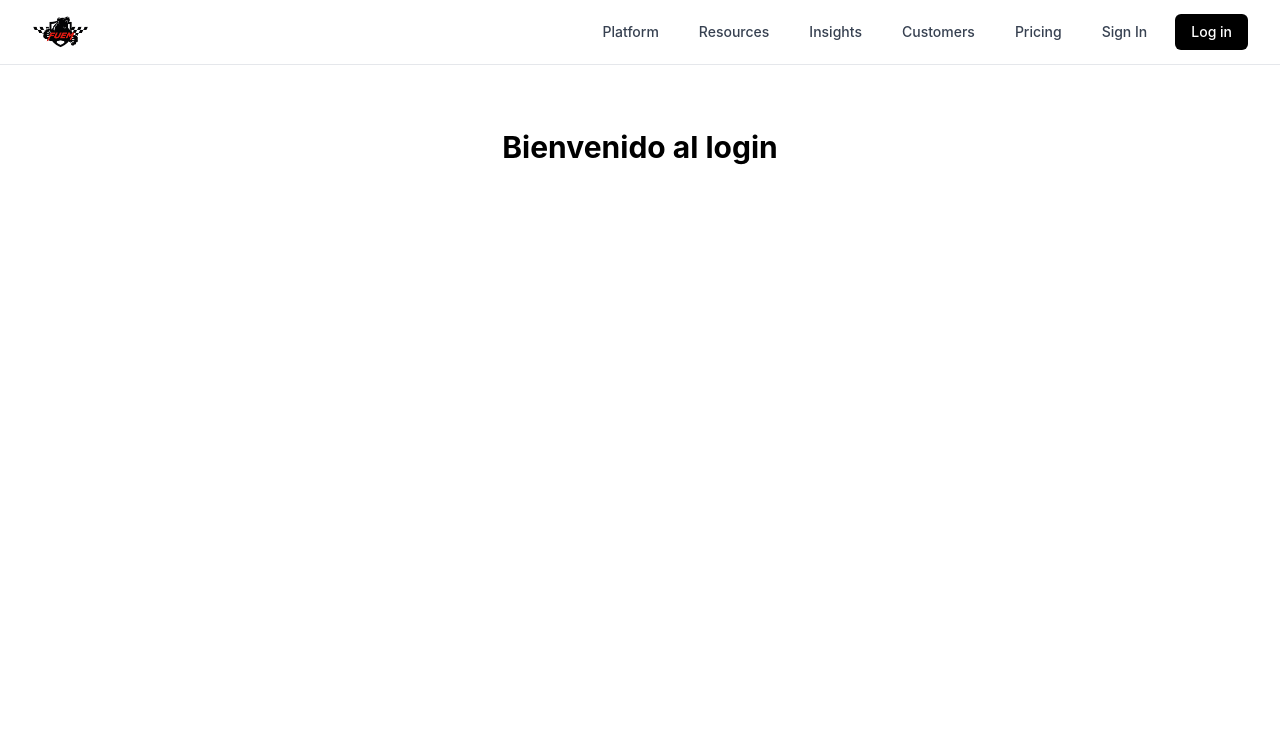
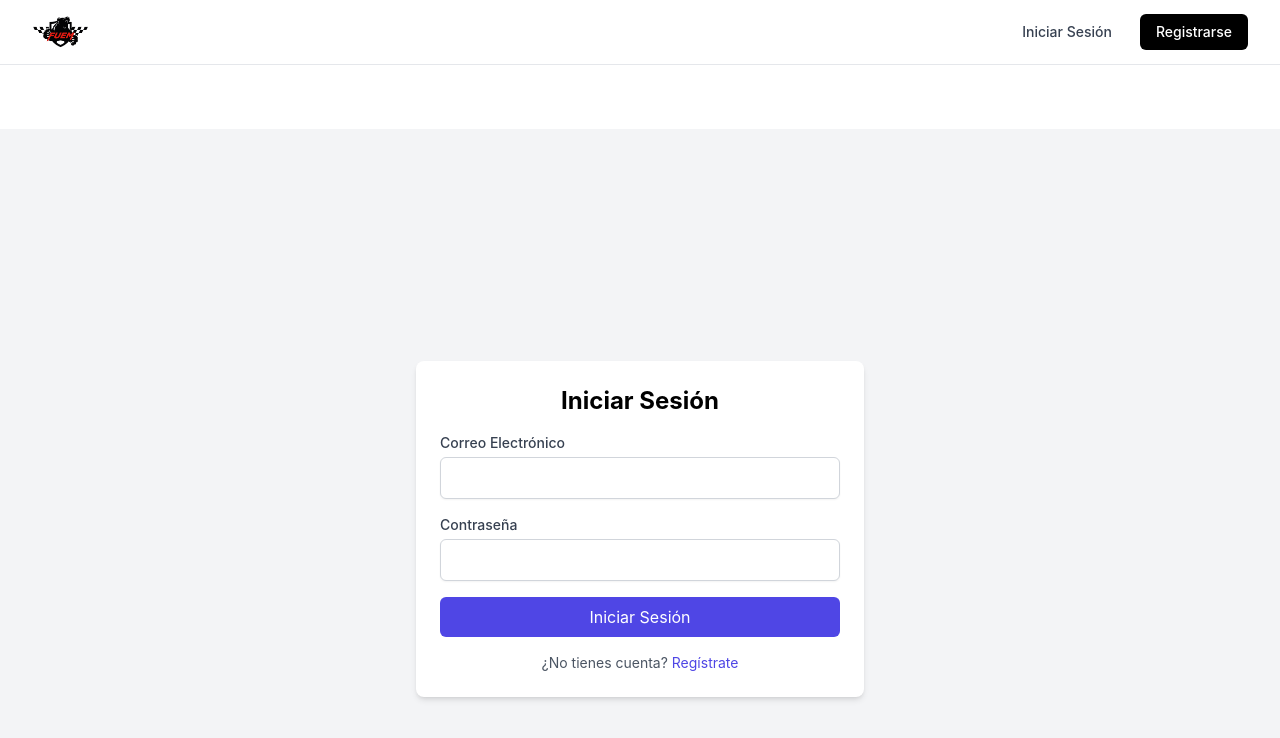
Before and after one commit to jamesyul/FuemAppa, a React (Create React App) app: page /login in a window 1280 px wide. Shown: the top 738 px of the page. Built offline with nearby package versions, Linux system fonts and the light colour scheme.

Commit message:
Update NavBar, login, signup

```diff
--- a/src/src/components/common/Navbar.tsx
+++ b/src/src/components/common/Navbar.tsx
@@ -1,87 +1,58 @@
 import React, { useState } from 'react';
-import { Link } from 'react-router-dom';
+import { Link, useNavigate } from 'react-router-dom';
+import { useAuthStore } from '../../store/auth.store'; // Ajusta la ruta según tu estructura
 
 const Navbar: React.FC = () => {
   const [isResourcesOpen, setIsResourcesOpen] = useState(false);
   const [isInsightsOpen, setIsInsightsOpen] = useState(false);
+  const { user, logout } = useAuthStore(); // Suponiendo que auth.store.ts tiene user y logout
+  const navigate = useNavigate();
+
+  const handleLogout = () => {
+    logout();
+    navigate('/login');
+  };
 
   return (
     <nav className="bg-white border-b border-gray-200">
       <div className="max-w-7xl mx-auto px-4 sm:px-6 lg:px-8">
         <div className="flex justify-between h-16">
-          {/* Logo (ahora como imagen) */}
+          {/* Logo */}
           <div className="flex-shrink-0 flex items-center">
             <Link to="/">
-              <img src="/logo.png" alt="attio logo" className="h-8 w-auto" />
+              <img src="/logo.png" alt="Proyecto Piezas Logo" className="h-8 w-auto" />
             </Link>
           </div>
 
-          {/* Enlaces y botones (el resto permanece igual) */}
+          {/* Enlaces y botones */}
           <div className="flex items-center space-x-4">
-            <Link to="/platform" className="text-gray-700 hover:text-gray-900 px-3 py-2 rounded-md text-sm font-medium">
-              Platform
+            {user ? (
+              <>
+                <Link to="/pieces" className="text-gray-700 hover:text-gray-900 px-3 py-2 rounded-md text-sm font-medium">
+                  Piezas
                 </Link>
-            <div className="relative">
+                {user.role === 'admin' && (
+                  <Link to="/departments" className="text-gray-700 hover:text-gray-900 px-3 py-2 rounded-md text-sm font-medium">
+                    Departamentos
+                  </Link>
+                )}
                 <button
-                onClick={() => setIsResourcesOpen(!isResourcesOpen)}
+                  onClick={handleLogout}
                   className="text-gray-700 hover:text-gray-900 px-3 py-2 rounded-md text-sm font-medium"
                 >
-                Resources
+                  Cerrar Sesión
                 </button>
-              {isResourcesOpen && (
-                <div className="absolute z-10 mt-2 w-48 bg-white rounded-md shadow-lg py-1">
-                  <a href="/help-center" className="block px-4 py-2 text-sm text-gray-700 hover:bg-gray-100">
-                    Help center
-                  </a>
-                  <a href="/blog" className="block px-4 py-2 text-sm text-gray-700 hover:bg-gray-100">
-                    Blog
-                  </a>
-                  <a href="/academy" className="block px-4 py-2 text-sm text-gray-700 hover:bg-gray-100">
-                    Academy
-                  </a>
-                  <a href="/templates" className="block px-4 py-2 text-sm text-gray-700 hover:bg-gray-100">
-                    Templates
-                  </a>
-                  <a href="/careers" className="block px-4 py-2 text-sm text-gray-700 hover:bg-gray-100">
-                    Careers
-                  </a>
-                </div>
+              </>
+            ) : (
+              <>
+                <Link to="/login" className="text-gray-700 hover:text-gray-900 px-3 py-2 rounded-md text-sm font-medium">
+                  Iniciar Sesión
+                </Link>
+                <Link to="/signup" className="bg-black text-white px-4 py-2 rounded-md text-sm font-medium hover:bg-gray-800">
+                  Registrarse
+                </Link>
+              </>
             )}
-            </div>
-            <div className="relative">
-              <button
-                onClick={() => setIsInsightsOpen(!isInsightsOpen)}
-                className="text-gray-700 hover:text-gray-900 px-3 py-2 rounded-md text-sm font-medium"
-              >
-                Insights
-              </button>
-              {isInsightsOpen && (
-                <div className="absolute z-10 mt-2 w-48 bg-white rounded-md shadow-lg py-1">
-                  <a href="/crm" className="block px-4 py-2 text-sm text-gray-700 hover:bg-gray-100">
-                    CRM
-                  </a>
-                </div>
-              )}
-            </div>
-            <Link to="/customers" className="text-gray-700 hover:text-gray-900 px-3 py-2 rounded-md text-sm font-medium">
-              Customers
-            </Link>
-            <Link to="/pricing" className="text-gray-700 hover:text-gray-900 px-3 py-2 rounded-md text-sm font-medium">
-              Pricing
-            </Link>
-
-            <Link
-              to="/signin"
-              className="text-gray-700 hover:text-gray-900 px-3 py-2 rounded-md text-sm font-medium"
-            >
-              Sign In
-            </Link>
-            <Link
-              to="/signup"
-              className="bg-black text-white px-4 py-2 rounded-md text-sm font-medium hover:bg-gray-800"
-            >
-              Log in
-            </Link>
           </div>
         </div>
       </div>
--- a/src/src/pages/Login.tsx
+++ b/src/src/pages/Login.tsx
@@ -1,9 +1,75 @@
 import React from 'react';
+import { useForm } from 'react-hook-form';
+import { useNavigate, Link } from 'react-router-dom';
+import { useAuthStore } from '../store/auth.store';
+import axios from 'axios';
+
+interface LoginFormData {
+  email: string;
+  password: string;
+}
 
 const Login: React.FC = () => {
+  const { register, handleSubmit, formState: { errors } } = useForm<LoginFormData>();
+  const navigate = useNavigate();
+  const { login } = useAuthStore();
+
+  const onSubmit = async (data: LoginFormData) => {
+    try {
+      const response = await axios.post('/auth/login', data); // Endpoint del backend
+      const { token, user } = response.data;
+      localStorage.setItem('token', token); // Guardar token para autenticación
+      login(user); // Guardar usuario en Zustand
+      navigate('/'); // Redirigir a la página principal
+    } catch (error) {
+      console.error('Error al iniciar sesión:', error);
+      alert('Credenciales incorrectas o error en el servidor');
+    }
+  };
+
   return (
-    <div className="text-center">
-      <h1 className="text-3xl font-bold">Bienvenido al login</h1>
+    <div className="min-h-screen flex items-center justify-center bg-gray-100">
+      <div className="bg-white p-6 rounded-lg shadow-md w-full max-w-md">
+        <h2 className="text-2xl font-bold mb-4 text-center">Iniciar Sesión</h2>
+        <form onSubmit={handleSubmit(onSubmit)} className="space-y-4">
+          <div>
+            <label htmlFor="email" className="block text-sm font-medium text-gray-700">
+              Correo Electrónico
+            </label>
+            <input
+              type="email"
+              id="email"
+              {...register('email', { required: 'El correo es requerido', pattern: { value: /^\S+@\S+$/i, message: 'Correo inválido' } })}
+              className="mt-1 block w-full px-3 py-2 border border-gray-300 rounded-md shadow-sm focus:outline-none focus:ring-indigo-500 focus:border-indigo-500"
+            />
+            {errors.email && <p className="text-red-500 text-sm">{errors.email.message}</p>}
+          </div>
+          <div>
+            <label htmlFor="password" className="block text-sm font-medium text-gray-700">
+              Contraseña
+            </label>
+            <input
+              type="password"
+              id="password"
+              {...register('password', { required: 'La contraseña es requerida' })}
+              className="mt-1 block w-full px-3 py-2 border border-gray-300 rounded-md shadow-sm focus:outline-none focus:ring-indigo-500 focus:border-indigo-500"
+            />
+            {errors.password && <p className="text-red-500 text-sm">{errors.password.message}</p>}
+          </div>
+          <button
+            type="submit"
+            className="w-full bg-indigo-600 text-white py-2 px-4 rounded-md hover:bg-indigo-700"
+          >
+            Iniciar Sesión
+          </button>
+        </form>
+        <p className="mt-4 text-center text-sm text-gray-600">
+          ¿No tienes cuenta?{' '}
+          <Link to="/signup" className="text-indigo-600 hover:text-indigo-500">
+            Regístrate
+          </Link>
+        </p>
+      </div>
     </div>
   );
 };
--- a/src/src/pages/Signup.tsx
+++ b/src/src/pages/Signup.tsx
@@ -0,0 +1,90 @@
+import React from 'react';
+import { useForm } from 'react-hook-form';
+import { useNavigate, Link } from 'react-router-dom';
+import { useAuthStore } from '../store/auth.store';
+import axios from 'axios';
+
+interface SignupFormData {
+  name: string;
+  email: string;
+  password: string;
+}
+
+const Signup: React.FC = () => {
+  const { register, handleSubmit, formState: { errors } } = useForm<SignupFormData>();
+  const navigate = useNavigate();
+  const { login } = useAuthStore();
+
+  const onSubmit = async (data: SignupFormData) => {
+    try {
+      const response = await axios.post('/auth/signup', data); // Endpoint del backend
+      const { token, user } = response.data;
+      localStorage.setItem('token', token);
+      login(user);
+      navigate('/');
+    } catch (error) {
+      console.error('Error al registrarse:', error);
+      alert('Error al registrar usuario');
+    }
+  };
+
+  return (
+    <div className="min-h-screen flex items-center justify-center bg-gray-100">
+      <div className="bg-white p-6 rounded-lg shadow-md w-full max-w-md">
+        <h2 className="text-2xl font-bold mb-4 text-center">Registrarse</h2>
+        <form onSubmit={handleSubmit(onSubmit)} className="space-y-4">
+          <div>
+            <label htmlFor="name" className="block text-sm font-medium text-gray-700">
+              Nombre
+            </label>
+            <input
+              type="text"
+              id="name"
+              {...register('name', { required: 'El nombre es requerido' })}
+              className="mt-1 block w-full px-3 py-2 border border-gray-300 rounded-md shadow-sm focus:outline-none focus:ring-indigo-500 focus:border-indigo-500"
+            />
+            {errors.name && <p className="text-red-500 text-sm">{errors.name.message}</p>}
+          </div>
+          <div>
+            <label htmlFor="email" className="block text-sm font-medium text-gray-700">
+              Correo Electrónico
+            </label>
+            <input
+              type="email"
+              id="email"
+              {...register('email', { required: 'El correo es requerido', pattern: { value: /^\S+@\S+$/i, message: 'Correo inválido' } })}
+              className="mt-1 block w-full px-3 py-2 border border-gray-300 rounded-md shadow-sm focus:outline-none focus:ring-indigo-500 focus:border-indigo-500"
+            />
+            {errors.email && <p className="text-red-500 text-sm">{errors.email.message}</p>}
+          </div>
+          <div>
+            <label htmlFor="password" className="block text-sm font-medium text-gray-700">
+              Contraseña
+            </label>
+            <input
+              type="password"
+              id="password"
+              {...register('password', { required: 'La contraseña es requerida', minLength: { value: 6, message: 'Mínimo 6 caracteres' } })}
+              className="mt-1 block w-full px-3 py-2 border border-gray-300 rounded-md shadow-sm focus:outline-none focus:ring-indigo-500 focus:border-indigo-500"
+            />
+            {errors.password && <p className="text-red-500 text-sm">{errors.password.message}</p>}
+          </div>
+          <button
+            type="submit"
+            className="w-full bg-indigo-600 text-white py-2 px-4 rounded-md hover:bg-indigo-700"
+          >
+            Registrarse
+          </button>
+        </form>
+        <p className="mt-4 text-center text-sm text-gray-600">
+          ¿Ya tienes cuenta?{' '}
+          <Link to="/login" className="text-indigo-600 hover:text-indigo-500">
+            Inicia Sesión
+          </Link>
+        </p>
+      </div>
+    </div>
+  );
+};
+
+export default Signup;
--- a/src/src/store/auth.store.ts
+++ b/src/src/store/auth.store.ts
@@ -0,0 +1,13 @@
+import { create } from 'zustand';
+
+interface AuthState {
+  user: { id: string; name: string; role: string } | null;
+  login: (userData: { id: string; name: string; role: string }) => void;
+  logout: () => void;
+}
+
+export const useAuthStore = create<AuthState>((set) => ({
+  user: null,
+  login: (userData) => set({ user: userData }),
+  logout: () => set({ user: null }),
+}));
```
Also changed, not shown: src/src/services/api.ts (+15 -0 lines), src/src/services/auth.service.ts (+11 -0 lines). Lines whose indentation alone changed are shown as unchanged.
